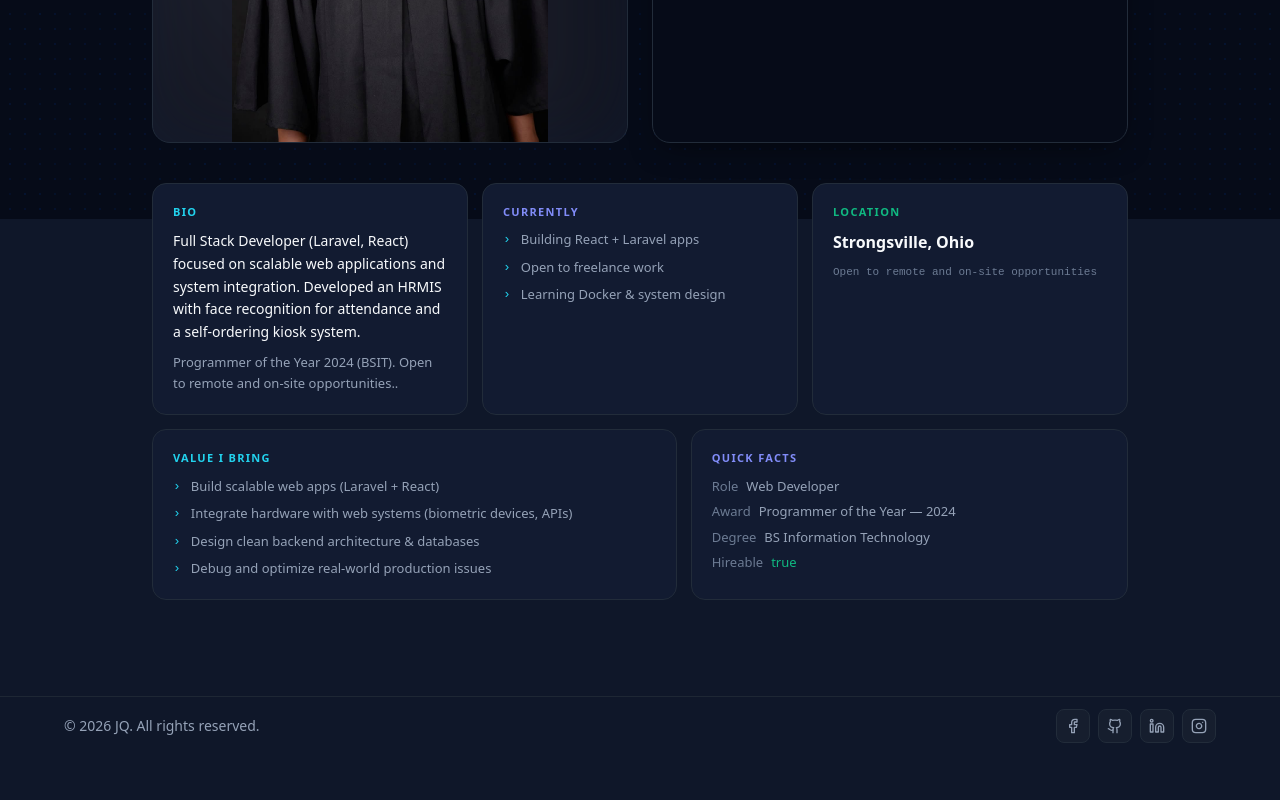
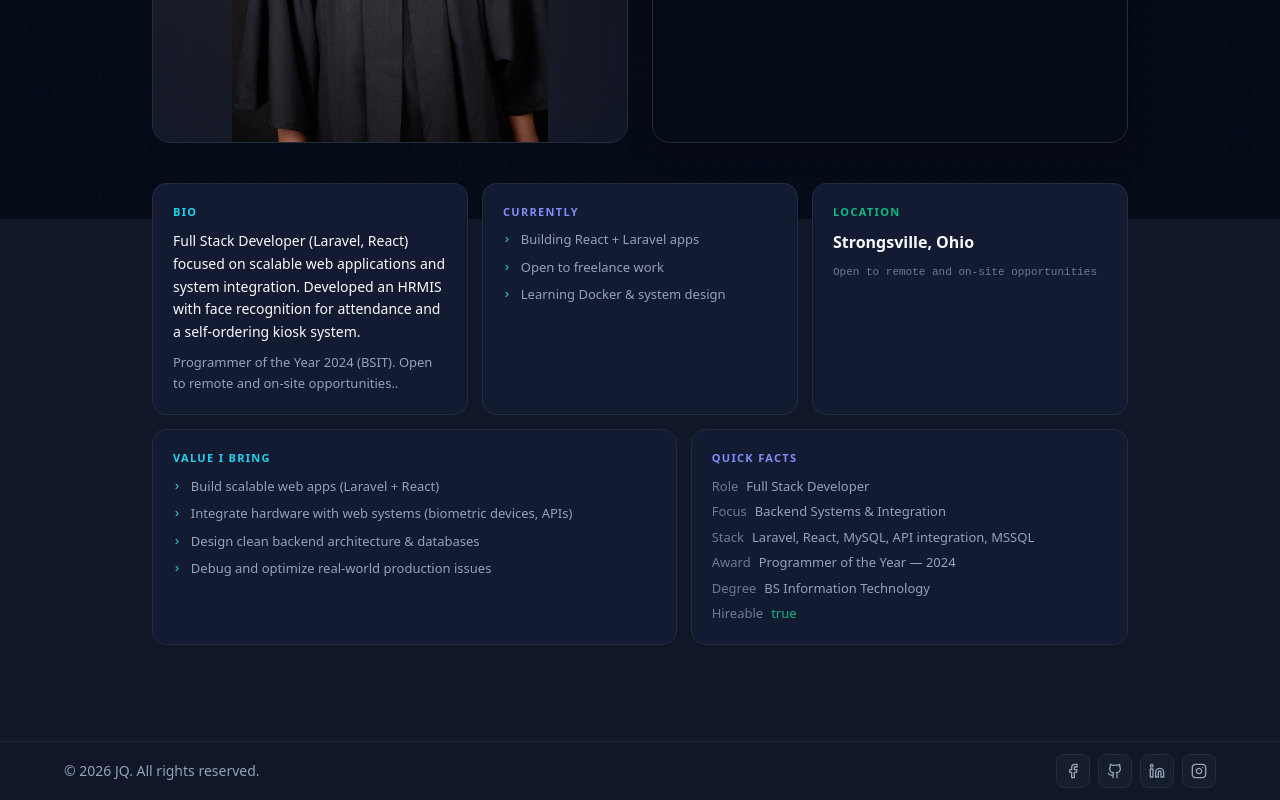
Before and after one commit to raam221027/jcqportfolio, a React (Vite) app: page /about in a window 1280 px wide. Shown: the part 581-1381 px from the top of the page. Before the commit the page ends 1336 px from the top, so only its background shows below. Built offline with nearby package versions, Linux system fonts and the light colour scheme.

Commit message:
Updated Quick Facts Profile

```diff
--- a/src/data/profile.ts
+++ b/src/data/profile.ts
@@ -18,7 +18,9 @@ export const profile = {
     "Learning Docker & system design",
   ],
   facts: [
-    { label: "Role", value: "Web Developer" },
+    { label: "Role", value: "Full Stack Developer" },
+    { label: "Focus", value: "Backend Systems & Integration" },
+    { label: "Stack", value: "Laravel, React, MySQL, API integration, MSSQL" },
     { label: "Award", value: "Programmer of the Year — 2024" },
     { label: "Degree", value: "BS Information Technology" },
     { label: "Hireable", value: "true", success: true },
```
